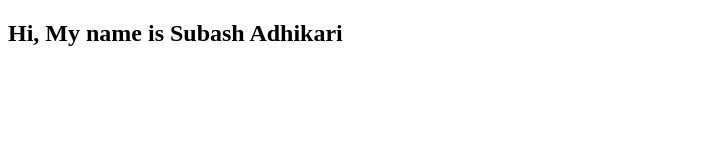
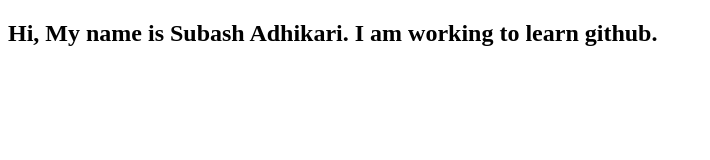
Before and after one commit to git-subashadhikari/Task3, a plain HTML site: page index.html in a window 1280 px wide. Shown: the whole page, without its empty margins (0-710 px from the left). Drawn offline with Linux system fonts and the light colour scheme.

Commit message:
Change made on H2

```diff
--- a/index.html
+++ b/index.html
@@ -6,6 +6,6 @@
     <title>Document</title>
 </head>
 <body>
-    <h2>Hi, My name is Subash Adhikari</h2>
+    <h2>Hi, My name is Subash Adhikari. I am working to learn github.</h2>
 </body>
 </html>
```
